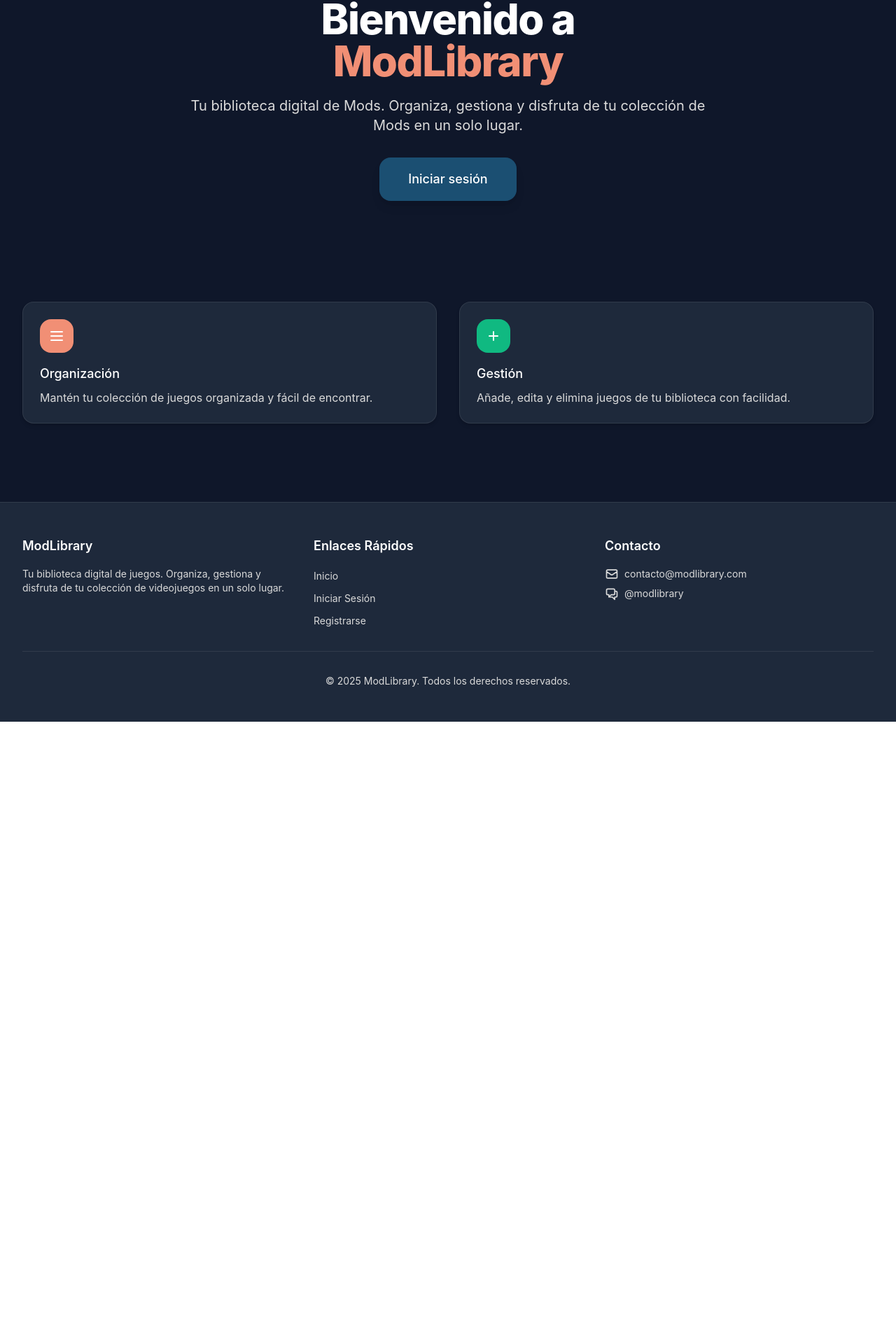
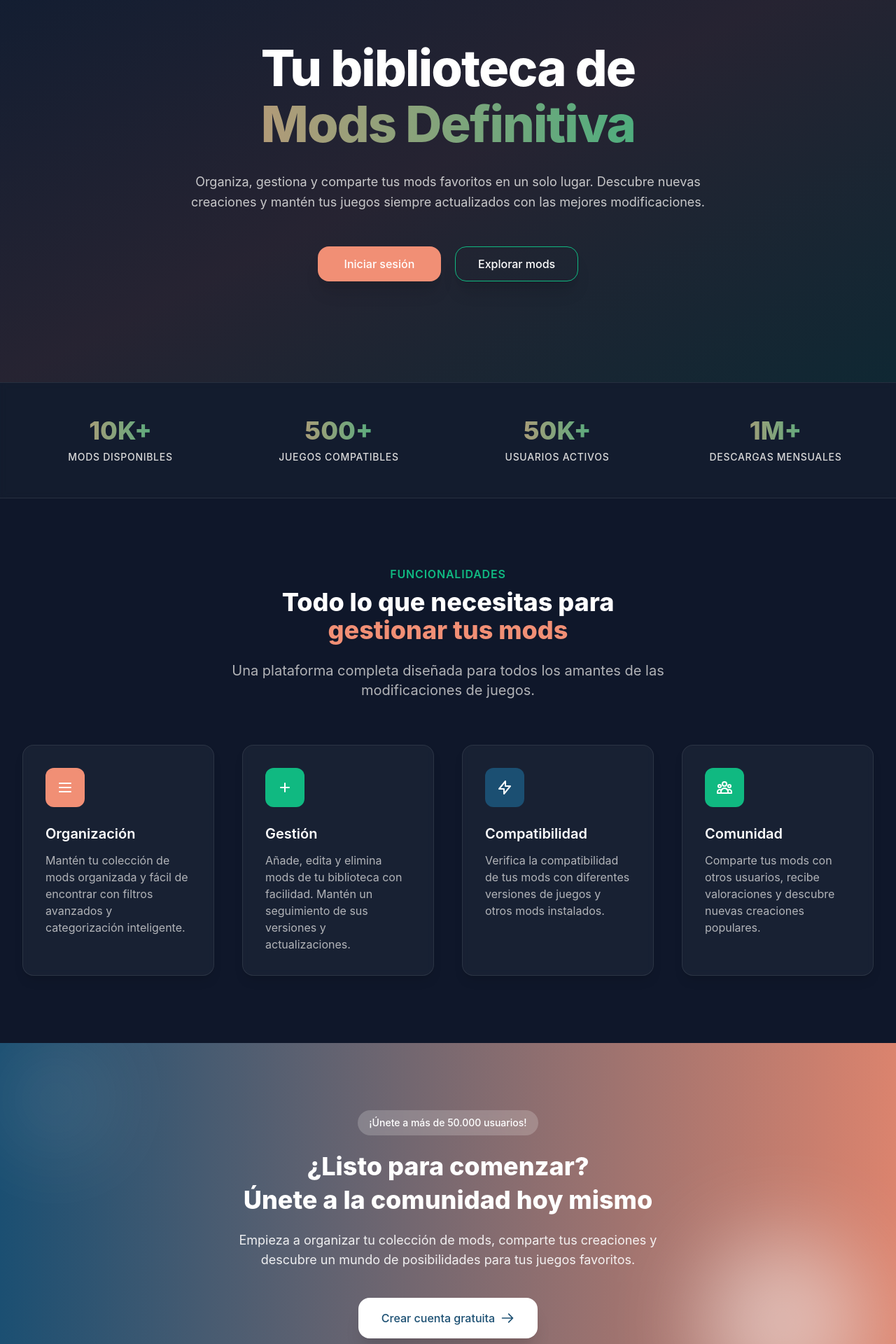
Before and after one commit to NachRz/ModLibrary, a React (Create React App) app in the folder frontend/: page / in a window 1280 px wide. Shown: the part 148-2068 px from the top of the page at 70% size. Before the commit the page ends 1179 px from the top, so only its background shows below. Built offline with nearby package versions, Linux system fonts and the light colour scheme.

Commit message:
Mejora de la interfaz de inicio

```diff
--- /dev/null
+++ b/frontend/src/assets/styles/components/home/Home.css
@@ -0,0 +1,41 @@
+/* Efectos de transición */
+.transition-all {
+  transition-property: all;
+  transition-timing-function: cubic-bezier(0.4, 0, 0.2, 1);
+}
+
+.duration-300 {
+  transition-duration: 300ms;
+}
+
+.duration-500 {
+  transition-duration: 500ms;
+}
+
+/* Efectos de hover mejorados */
+.hover\:scale-105:hover {
+  transform: scale(1.05);
+}
+
+.hover\:-translate-y-2:hover {
+  transform: translateY(-8px);
+}
+
+/* Mejora para elementos de texto y background */
+.text-transparent {
+  color: transparent;
+}
+
+.bg-clip-text {
+  -webkit-background-clip: text;
+  background-clip: text;
+}
+
+/* Sombras mejoradas */
+.shadow-custom {
+  box-shadow: 0 10px 15px -3px rgba(0, 0, 0, 0.1), 0 4px 6px -2px rgba(0, 0, 0, 0.05);
+}
+
+.shadow-custom-lg {
+  box-shadow: 0 20px 25px -5px rgba(0, 0, 0, 0.1), 0 10px 10px -5px rgba(0, 0, 0, 0.04);
+}
--- a/frontend/src/components/home/Home.jsx
+++ b/frontend/src/components/home/Home.jsx
@@ -1,5 +1,6 @@
 import React, { useEffect, useState } from 'react';
 import { useNavigate } from 'react-router-dom';
+import '../../assets/styles/components/home/Home.css'; // Ruta actualizada del archivo CSS
 
 const Home = () => {
   const [isLoggedIn, setIsLoggedIn] = useState(false);
@@ -24,61 +25,175 @@ const Home = () => {
     }
   };
 
+  const features = [
+    {
+      title: "Organización",
+      description: "Mantén tu colección de mods organizada y fácil de encontrar con filtros avanzados y categorización inteligente.",
+      icon: (
+        <svg className="h-6 w-6" fill="none" viewBox="0 0 24 24" stroke="currentColor">
+          <path strokeLinecap="round" strokeLinejoin="round" strokeWidth={2} d="M4 6h16M4 12h16M4 18h16" />
+        </svg>
+      ),
+      color: "bg-custom-secondary"
+    },
+    {
+      title: "Gestión",
+      description: "Añade, edita y elimina mods de tu biblioteca con facilidad. Mantén un seguimiento de sus versiones y actualizaciones.",
+      icon: (
+        <svg className="h-6 w-6" fill="none" viewBox="0 0 24 24" stroke="currentColor">
+          <path strokeLinecap="round" strokeLinejoin="round" strokeWidth={2} d="M12 6v6m0 0v6m0-6h6m-6 0H6" />
+        </svg>
+      ),
+      color: "bg-custom-accent"
+    },
+    {
+      title: "Compatibilidad",
+      description: "Verifica la compatibilidad de tus mods con diferentes versiones de juegos y otros mods instalados.",
+      icon: (
+        <svg className="h-6 w-6" fill="none" viewBox="0 0 24 24" stroke="currentColor">
+          <path strokeLinecap="round" strokeLinejoin="round" strokeWidth={2} d="M13 10V3L4 14h7v7l9-11h-7z" />
+        </svg>
+      ),
+      color: "bg-custom-primary"
+    },
+    {
+      title: "Comunidad",
+      description: "Comparte tus mods con otros usuarios, recibe valoraciones y descubre nuevas creaciones populares.",
+      icon: (
+        <svg className="h-6 w-6" fill="none" viewBox="0 0 24 24" stroke="currentColor">
+          <path strokeLinecap="round" strokeLinejoin="round" strokeWidth={2} d="M17 20h5v-2a3 3 0 00-5.356-1.857M17 20H7m10 0v-2c0-.656-.126-1.283-.356-1.857M7 20H2v-2a3 3 0 015.356-1.857M7 20v-2c0-.656.126-1.283.356-1.857m0 0a5.002 5.002 0 019.288 0M15 7a3 3 0 11-6 0 3 3 0 016 0zm6 3a2 2 0 11-4 0 2 2 0 014 0zM7 10a2 2 0 11-4 0 2 2 0 014 0z" />
+        </svg>
+      ),
+      color: "bg-custom-tertiary"
+    }
+  ];
+
+  const stats = [
+    { number: "10K+", label: "Mods disponibles" },
+    { number: "500+", label: "Juegos compatibles" },
+    { number: "50K+", label: "Usuarios activos" },
+    { number: "1M+", label: "Descargas mensuales" }
+  ];
+
   return (
-    <div className="min-h-screen bg-custom-bg">
+    <div className="min-h-screen bg-gradient-to-b from-custom-bg to-custom-bg/90">
+
       {/* Hero Section */}
-      <div className="max-w-7xl mx-auto px-4 sm:px-6 lg:px-8 py-20">
+      <div className="relative overflow-hidden">
+        <div className="absolute inset-0 bg-gradient-to-br from-custom-primary/10 via-custom-secondary/10 to-custom-tertiary/10"></div>
+        <div className="max-w-7xl mx-auto px-4 sm:px-6 lg:px-8 py-28 sm:py-36 relative z-1">
           <div className="text-center">
-          <h1 className="text-4xl tracking-tight font-extrabold text-custom-text sm:text-5xl md:text-6xl">
-            <span className="block">Bienvenido a</span>
-            <span className="block text-custom-secondary">ModLibrary</span>
+            <h1 className="text-5xl tracking-tight font-extrabold text-custom-text sm:text-6xl md:text-7xl">
+              <span className="block mb-2">Tu biblioteca de</span>
+              <span className="block bg-clip-text text-transparent bg-gradient-to-r from-custom-secondary to-custom-tertiary">
+                Mods Definitiva
+              </span>
             </h1>
-          <p className="mt-3 max-w-md mx-auto text-base text-custom-detail sm:text-lg md:mt-5 md:text-xl md:max-w-3xl">
-            Tu biblioteca digital de Mods. Organiza, gestiona y disfruta de tu colección de Mods en un solo lugar.
+            <p className="mt-8 max-w-lg mx-auto text-lg text-custom-detail/90 sm:max-w-3xl leading-relaxed">
+              Organiza, gestiona y comparte tus mods favoritos en un solo lugar.
+              Descubre nuevas creaciones y mantén tus juegos siempre actualizados con las mejores modificaciones.
             </p>
-          <div className="mt-5 max-w-md mx-auto sm:flex sm:justify-center md:mt-8">
-            <div className="rounded-custom shadow-custom-lg">
+            <div className="mt-12 max-w-sm mx-auto sm:max-w-none sm:flex sm:justify-center">
+              <div className="space-y-4 sm:space-y-0 sm:mx-auto sm:inline-grid sm:grid-cols-2 sm:gap-5">
                 <button
                   onClick={handleLogin}
-                className="w-full flex items-center justify-center px-8 py-3 border border-transparent text-base font-medium rounded-custom text-custom-text bg-custom-primary hover:bg-custom-primary-hover transition-all duration-300 transform hover:scale-105 md:py-4 md:text-lg md:px-10"
+                  className="flex items-center justify-center px-8 py-3 border border-transparent text-base font-medium rounded-custom text-custom-text bg-custom-secondary hover:bg-custom-secondary/80 shadow-custom-lg hover:shadow-custom transition-all duration-300 transform hover:scale-105"
                 >
                   {isLoggedIn ? 'Mi Panel' : 'Iniciar sesión'}
+                </button>
+                <button
+                  onClick={() => navigate('/explorar')}
+                  className="flex items-center justify-center px-8 py-3 border border-custom-tertiary text-base font-medium rounded-custom text-custom-text bg-transparent hover:bg-custom-tertiary/10 shadow-custom-lg hover:shadow-custom transition-all duration-300 transform hover:scale-105"
+                >
+                  Explorar mods
                 </button>
               </div>
             </div>
           </div>
         </div>
+      </div>
+
+      {/* Stats Section */}
+      <div className="bg-custom-card/30 backdrop-blur-sm border-y border-custom-detail/10">
+        <div className="max-w-7xl mx-auto py-12 px-4 sm:px-6 lg:px-8">
+          <div className="grid grid-cols-2 gap-8 md:grid-cols-4">
+            {stats.map((stat, index) => (
+              <div key={index} className="text-center transform transition-all duration-500 hover:scale-105">
+                <span className="block text-4xl font-extrabold bg-clip-text text-transparent bg-gradient-to-r from-custom-secondary to-custom-accent">{stat.number}</span>
+                <span className="block mt-2 text-custom-detail text-sm font-medium uppercase tracking-wider">{stat.label}</span>
+              </div>
+            ))}
+          </div>
+        </div>
+      </div>
 
       {/* Features Section */}
-      <div className="max-w-7xl mx-auto px-4 sm:px-6 lg:px-8 py-16">
-        <div className="grid grid-cols-1 gap-8 md:grid-cols-2">
-          {/* Feature 1 */}
-          <div className="bg-custom-card rounded-custom p-6 border border-custom-detail/10 shadow-custom hover:shadow-custom-lg transition-all duration-300 transform hover:scale-105">
-            <div className="flex items-center justify-center h-12 w-12 rounded-custom bg-custom-secondary text-custom-text">
-              <svg className="h-6 w-6" fill="none" viewBox="0 0 24 24" stroke="currentColor">
-                <path strokeLinecap="round" strokeLinejoin="round" strokeWidth={2} d="M4 6h16M4 12h16M4 18h16" />
-              </svg>
-            </div>
-            <h3 className="mt-4 text-lg font-medium text-custom-text">Organización</h3>
-            <p className="mt-2 text-base text-custom-detail">
-              Mantén tu colección de juegos organizada y fácil de encontrar.
+      <div className="max-w-7xl mx-auto px-4 sm:px-6 lg:px-8 py-24">
+        <div className="text-center mb-16">
+          <span className="text-custom-accent uppercase tracking-wider font-semibold">Funcionalidades</span>
+          <h2 className="mt-2 text-3xl font-extrabold text-custom-text sm:text-4xl">
+            <span className="block">Todo lo que necesitas para</span>
+            <span className="block text-custom-secondary">gestionar tus mods</span>
+          </h2>
+          <p className="mt-6 max-w-2xl mx-auto text-xl text-custom-detail/80">
+            Una plataforma completa diseñada para todos los amantes de las modificaciones de juegos.
           </p>
         </div>
 
-          {/* Feature 2 */}
-          <div className="bg-custom-card rounded-custom p-6 border border-custom-detail/10 shadow-custom hover:shadow-custom-lg transition-all duration-300 transform hover:scale-105">
-            <div className="flex items-center justify-center h-12 w-12 rounded-custom bg-custom-accent text-custom-text">
-              <svg className="h-6 w-6" fill="none" viewBox="0 0 24 24" stroke="currentColor">
-                <path strokeLinecap="round" strokeLinejoin="round" strokeWidth={2} d="M12 6v6m0 0v6m0-6h6m-6 0H6" />
+        <div className="grid grid-cols-1 gap-10 sm:grid-cols-2 lg:grid-cols-4">
+          {features.map((feature, index) => (
+            <div
+              key={index}
+              className="bg-custom-card/60 backdrop-blur-sm rounded-2xl p-8 border border-custom-detail/10 shadow-custom hover:shadow-custom-lg transition-all duration-500 hover:transform hover:-translate-y-2 group"
+            >
+              <div className={`flex items-center justify-center h-14 w-14 rounded-xl ${feature.color} text-custom-text mb-6 group-hover:scale-110 transition-transform duration-300`}>
+                {feature.icon}
+              </div>
+              <h3 className="text-xl font-semibold text-custom-text mb-3 group-hover:text-custom-secondary transition-colors duration-300">{feature.title}</h3>
+              <p className="text-custom-detail/80">
+                {feature.description}
+              </p>
+            </div>
+          ))}
+        </div>
+      </div>
+
+      {/* CTA Section */}
+      {!isLoggedIn && (
+        <div className="bg-gradient-to-r from-custom-primary to-custom-secondary/90 relative overflow-hidden">
+          {/* Elementos decorativos */}
+          <div className="absolute top-0 left-0 w-40 h-40 bg-white rounded-full filter blur-3xl opacity-10 animate-pulse"></div>
+          <div className="absolute bottom-0 right-10 w-60 h-60 bg-white rounded-full filter blur-3xl opacity-10 animate-pulse" style={{animationDelay: '3s'}}></div>
+
+          <div className="max-w-7xl mx-auto py-16 px-4 sm:py-20 sm:px-6 lg:px-8 lg:py-24 relative z-10">
+            <div className="text-center">
+              <span className="inline-block bg-white/20 backdrop-blur-sm text-custom-text px-4 py-2 rounded-full text-sm font-medium mb-6">
+                ¡Únete a más de 50.000 usuarios!
+              </span>
+              <h2 className="text-3xl font-extrabold text-custom-text sm:text-4xl">
+                <span className="block">¿Listo para comenzar?</span>
+                <span className="block mt-2">Únete a la comunidad hoy mismo</span>
+              </h2>
+              <p className="mt-6 text-lg text-custom-text/90 max-w-2xl mx-auto">
+                Empieza a organizar tu colección de mods, comparte tus creaciones
+                y descubre un mundo de posibilidades para tus juegos favoritos.
+              </p>
+              <div className="mt-10">
+                <button
+                  onClick={() => navigate('/register')}
+                  className="inline-flex items-center justify-center px-8 py-4 border border-transparent text-base font-medium rounded-custom text-custom-primary bg-white hover:bg-gray-100 shadow-custom-lg hover:shadow-xl transition-all duration-300 transform hover:scale-105"
+                >
+                  <span>Crear cuenta gratuita</span>
+                  <svg className="ml-2 h-5 w-5" fill="none" viewBox="0 0 24 24" stroke="currentColor">
+                    <path strokeLinecap="round" strokeLinejoin="round" strokeWidth={2} d="M14 5l7 7m0 0l-7 7m7-7H3" />
                   </svg>
-            </div>
-            <h3 className="mt-4 text-lg font-medium text-custom-text">Gestión</h3>
-            <p className="mt-2 text-base text-custom-detail">
-              Añade, edita y elimina juegos de tu biblioteca con facilidad.
-            </p>
+                </button>
               </div>
             </div>
           </div>
+        </div>
+      )}
+
     </div>
   );
 };
```
Also changed, not shown: frontend/src/components/dashboard/panels/JuegosFavoritos.jsx (+1 -62 lines). Lines whose indentation alone changed are shown as unchanged.
